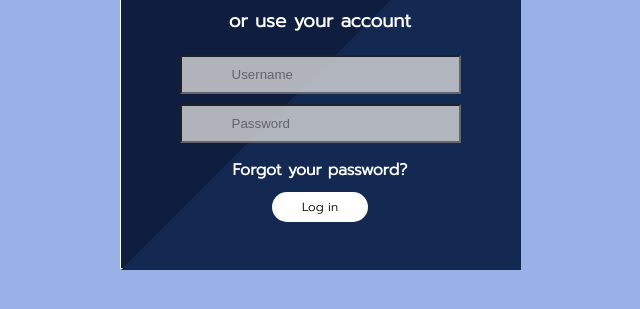
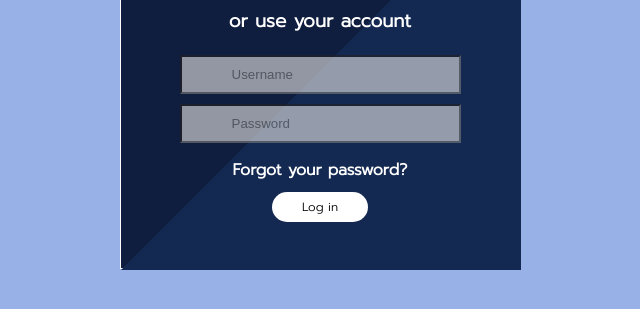
Before and after one commit to Bi736/login, a plain HTML site: page index.html in a window 1280 px wide. Shown: the part 231-540 px from the top of the page, without its empty margins (320-960 px from the left). Drawn offline with Linux system fonts and the light colour scheme.

Commit message:
Update style.css

```diff
--- a/style.css
+++ b/style.css
@@ -130,12 +130,12 @@ a {
 input#fullname {
     padding: 10px 50px;
     background-color: rgb(217, 217, 217);
-    opacity: 80%;
+    opacity: 65%;
 }
 input#password {
     padding: 10px 50px;
     background-color: rgb(217, 217, 217);
-    opacity: 80%;
+    opacity: 65%;
 }
 .middle h1 {
     font-size: 30px;
```
